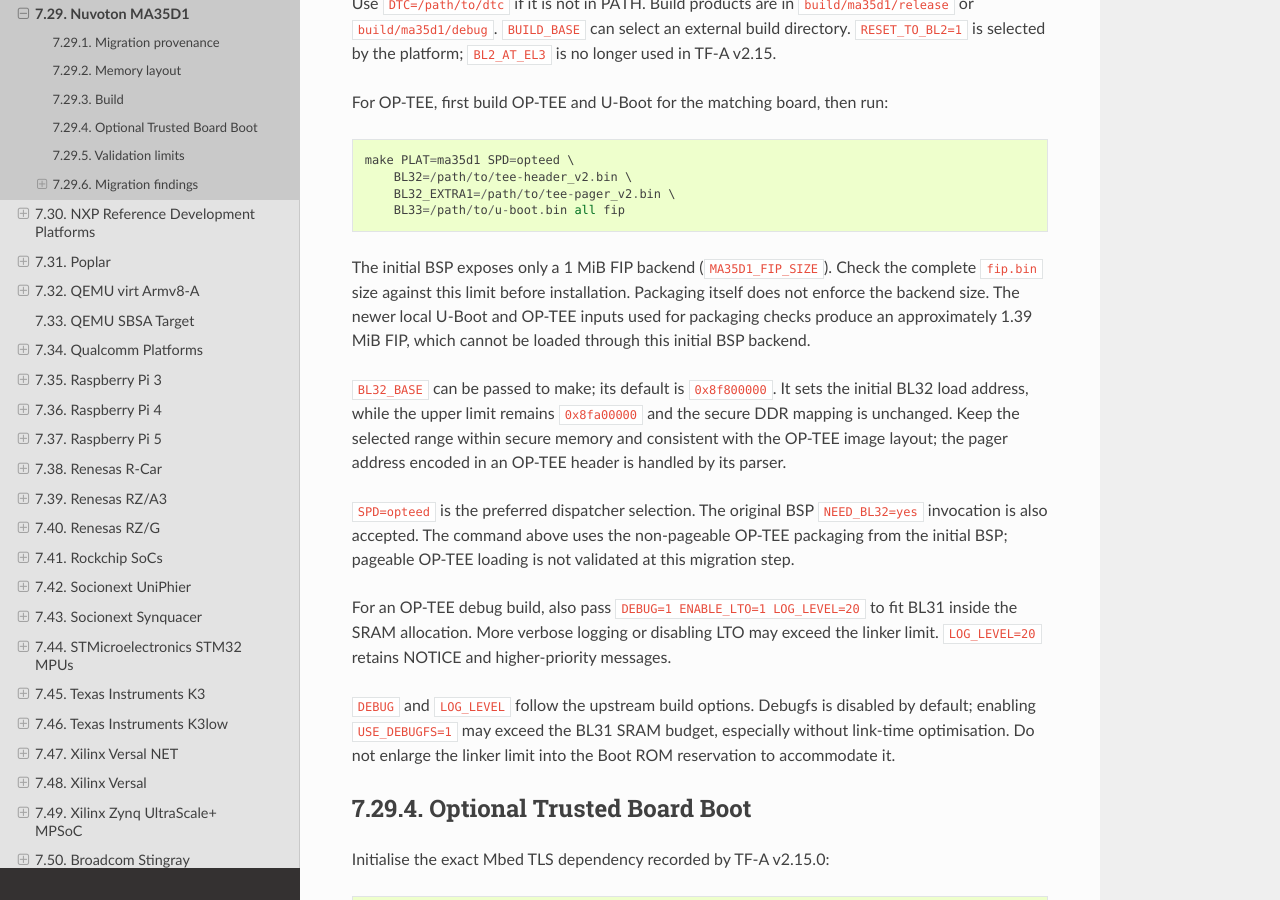
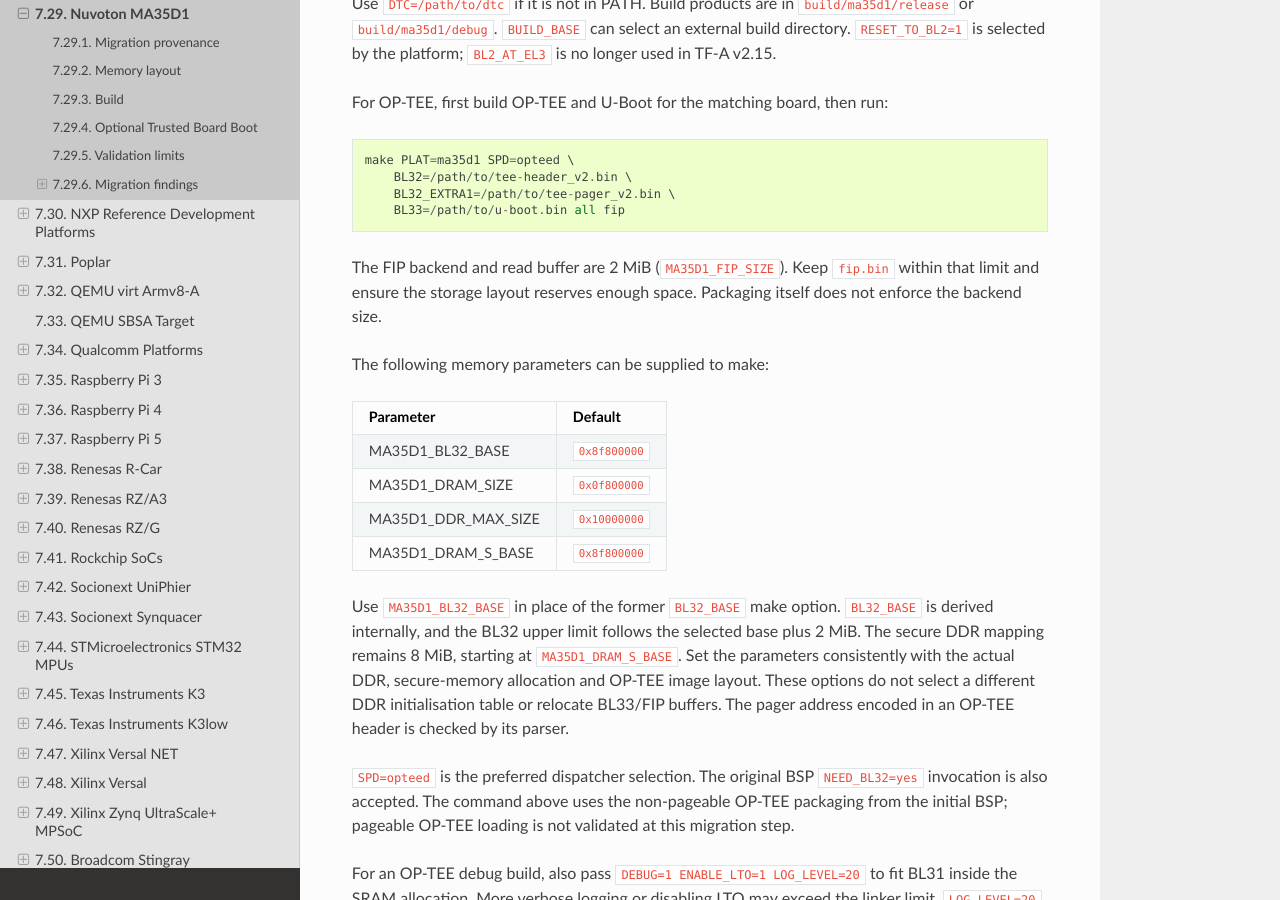
Before and after one commit to ychuang3/MA35D1_tfa-a-nvt, a Sphinx documentation site: the page built from docs/plat/ma35d1.rst, in a window 1280 px wide and 900 px high, scrolled down 1298 px. Built offline with Sphinx 7.4.7 and the Read the Docs theme 2.0.0, drawn with Linux system fonts in a browser that asks for light colours; pages that are not in the unit, such as notebooks, are missing from menus; some of the changed text lies outside the part shown.

Commit message:
ma35d1: make DDR layout parameters configurable
Configure the BL32 base, DDR extent and secure-memory base through make.
Increase the FIP backend and read buffer to 2 MiB, and add PLL3 register
address definitions.

Change-Id: If5726e02848048fc891e5eb6785756a2acbf6966

```diff
--- a/docs/plat/ma35d1.rst
+++ b/docs/plat/ma35d1.rst
@@ -20,7 +20,7 @@ it is an intermediate migration state requiring board validation.
 Memory layout
 -------------
 
-The initial BSP uses the following half-open address ranges. SRAM1 spans
+The default platform layout uses the following half-open ranges. SRAM1 spans
 ``0x28000000`` through ``0x2803ffff`` (MA35D1 TRM Rev 1.11, Table 6.4-1).
 The BL31 linker limit excludes the tail reserved by the BSP for the Boot ROM.
 
@@ -61,17 +61,28 @@ For OP-TEE, first build OP-TEE and U-Boot for the matching board, then run::
         BL32_EXTRA1=/path/to/tee-pager_v2.bin \
         BL33=/path/to/u-boot.bin all fip
 
-The initial BSP exposes only a 1 MiB FIP backend (``MA35D1_FIP_SIZE``).
-Check the complete ``fip.bin`` size against this limit before installation.
-Packaging itself does not enforce the backend size. The newer local U-Boot
-and OP-TEE inputs used for packaging checks produce an approximately
-1.39 MiB FIP, which cannot be loaded through this initial BSP backend.
+The FIP backend and read buffer are 2 MiB (``MA35D1_FIP_SIZE``). Keep
+``fip.bin`` within that limit and ensure the storage layout reserves enough
+space. Packaging itself does not enforce the backend size.
 
-``BL32_BASE`` can be passed to make; its default is ``0x8f800000``.
-It sets the initial BL32 load address, while the upper limit remains
-``0x8fa00000`` and the secure DDR mapping is unchanged. Keep the selected
-range within secure memory and consistent with the OP-TEE image layout;
-the pager address encoded in an OP-TEE header is handled by its parser.
+The following memory parameters can be supplied to make:
+
+===================== ===============
+Parameter             Default
+===================== ===============
+MA35D1_BL32_BASE       ``0x8f800000``
+MA35D1_DRAM_SIZE       ``0x0f800000``
+MA35D1_DDR_MAX_SIZE    ``0x10000000``
+MA35D1_DRAM_S_BASE     ``0x8f800000``
+===================== ===============
+
+Use ``MA35D1_BL32_BASE`` in place of the former ``BL32_BASE`` make option.
+``BL32_BASE`` is derived internally, and the BL32 upper limit follows the
+selected base plus 2 MiB. The secure DDR mapping remains 8 MiB, starting at
+``MA35D1_DRAM_S_BASE``. Set the parameters consistently with the actual DDR,
+secure-memory allocation and OP-TEE image layout. These options do not
+select a different DDR initialisation table or relocate BL33/FIP buffers.
+The pager address encoded in an OP-TEE header is checked by its parser.
 
 ``SPD=opteed`` is the preferred dispatcher selection. The original BSP
 ``NEED_BL32=yes`` invocation is also accepted. The command above uses the
```
Also changed, not shown: other parts of docs/plat/ma35d1.rst (+1 -1 lines), 2 other files.
